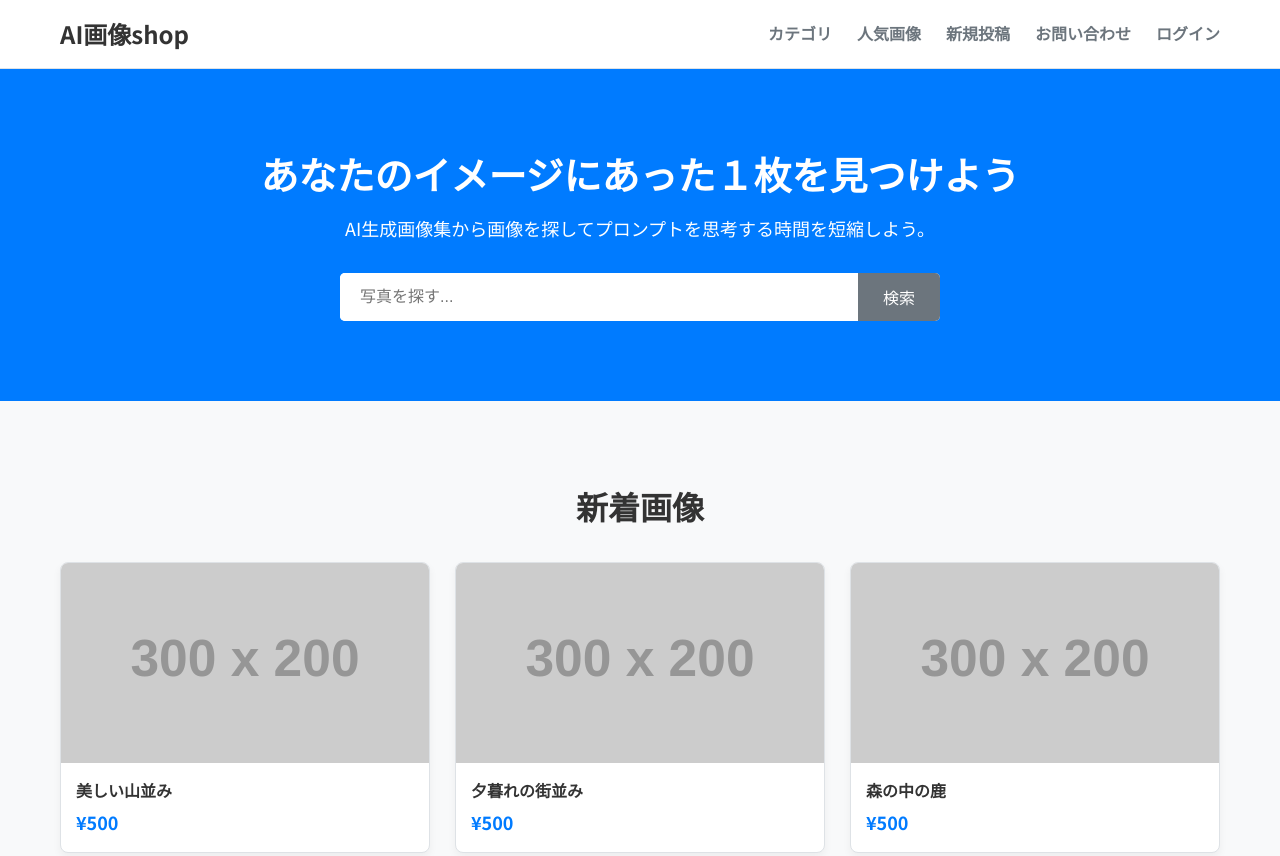
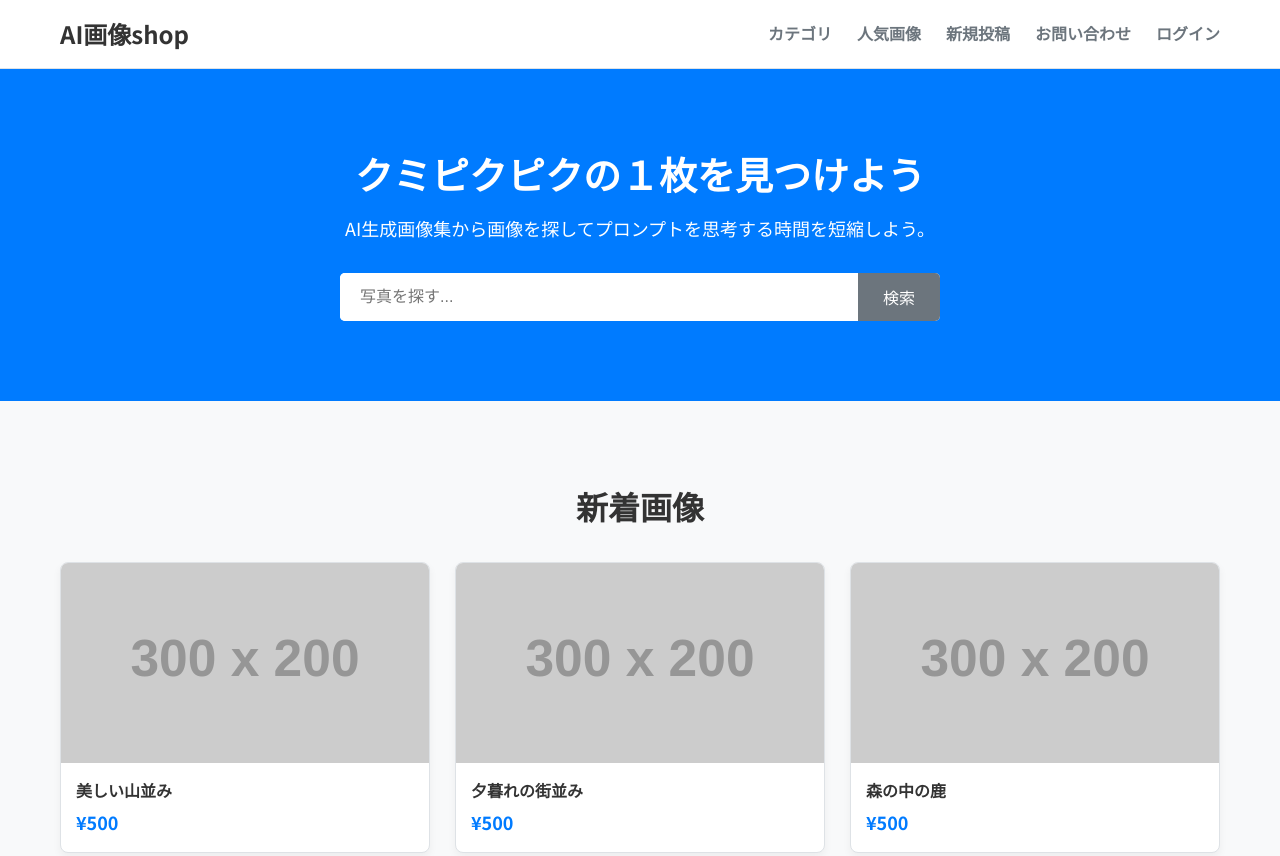
Before and after one commit to yasuyasudokyun/image-gallery-site, a plain HTML site: page index.html in a window 1280 px wide. Shown: the top 856 px of the page. Drawn offline with Linux system fonts and the light colour scheme; placeholder pictures from the web are drawn by us.

Commit message:
Update index.html

```diff
--- a/index.html
+++ b/index.html
@@ -28,7 +28,7 @@
     <main>
         <section class="hero-section">
             <div class="container">
-                <h2>あなたのイメージにあった１枚を見つけよう</h2>
+                <h2>クミピクピクの１枚を見つけよう</h2>
                 <p>AI生成画像集から画像を探してプロンプトを思考する時間を短縮しよう。</p>
                 <div class="search-bar">
                     <input type="text" placeholder="写真を探す...">
```
